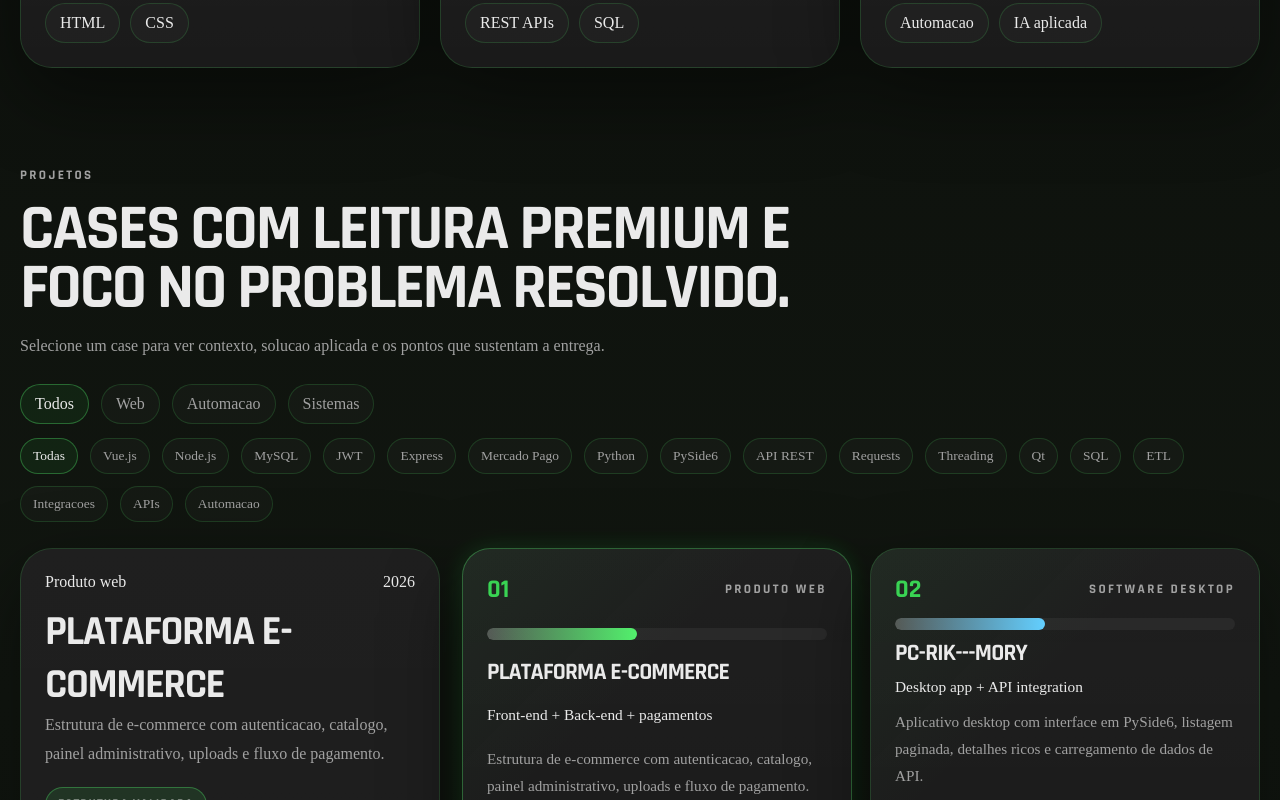
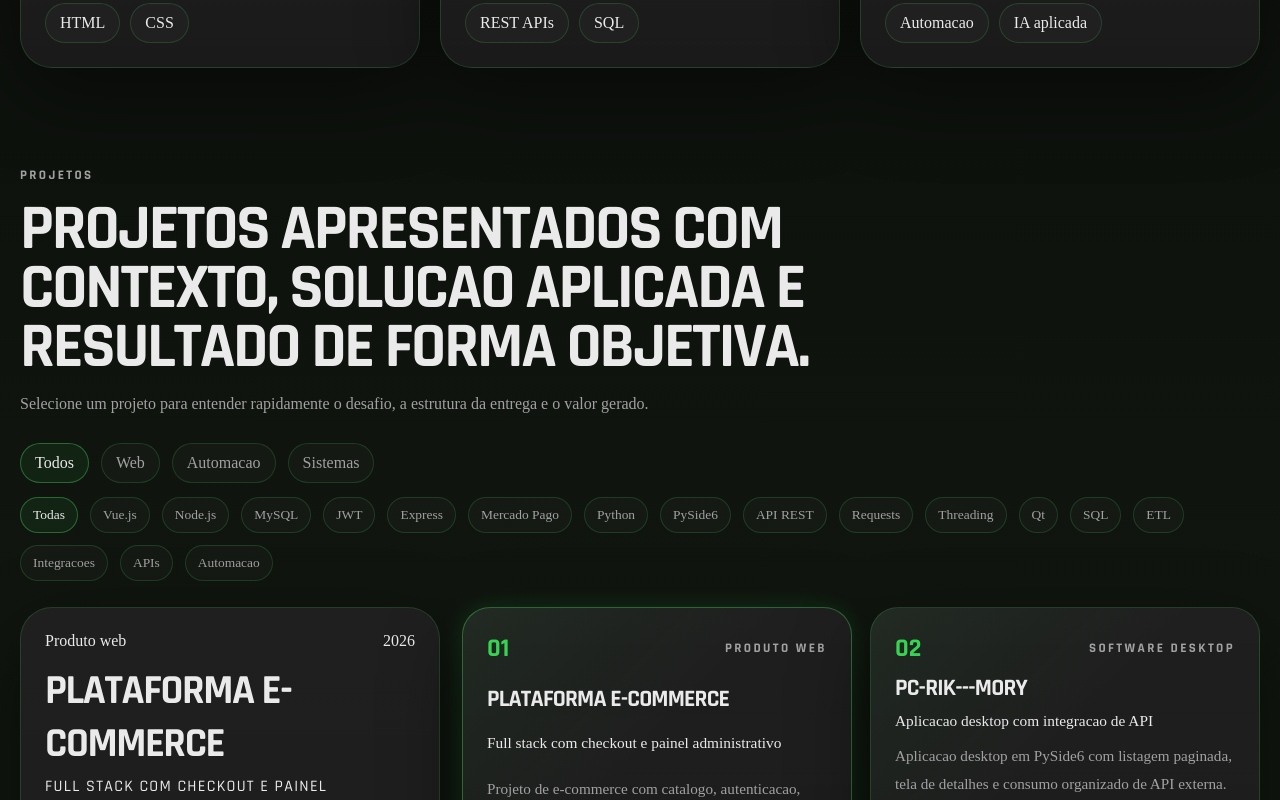
Before and after one commit to eliasdevmind/eliasdevweb, a React (Create React App) app: page / in a window 1280 px wide. Shown: the part 2000-2800 px from the top of the page. Built offline with nearby package versions, Linux system fonts and the light colour scheme; the HTML template or start-up script is replaced by a standard one.

Commit message:
ajuste de layoute projeto simplificação

```diff
--- a/src/App.css
+++ b/src/App.css
@@ -619,6 +619,15 @@
   font-size: 2.6rem;
 }
 
+.project-preview-role {
+  margin-top: 6px;
+  color: var(--text-main);
+  font-family: 'Rajdhani', sans-serif;
+  font-size: 1rem;
+  letter-spacing: 0.08em;
+  text-transform: uppercase;
+}
+
 .project-status-row,
 .project-preview-metrics {
   display: flex;
@@ -905,34 +914,6 @@
   line-height: 0.98;
 }
 
-.project-card-strip {
-  position: relative;
-  height: 12px;
-  border-radius: 999px;
-  overflow: hidden;
-  background: rgba(255, 255, 255, 0.05);
-}
-
-.project-card-strip span {
-  display: block;
-  width: 44%;
-  height: 100%;
-  border-radius: inherit;
-  background: linear-gradient(90deg, rgba(255, 255, 255, 0.2), currentColor);
-}
-
-.project-card-strip.is-commerce {
-  color: #52f06c;
-}
-
-.project-card-strip.is-desktop {
-  color: #63cfff;
-}
-
-.project-card-strip.is-systems {
-  color: #ffb44e;
-}
-
 .project-card-stack {
   display: flex;
   flex-wrap: wrap;
@@ -961,16 +942,47 @@
   font-size: 0.96rem;
 }
 
-.project-card p {
+.project-card-summary {
   font-size: 0.95rem;
   margin: 0;
 }
 
+.project-card-highlights {
+  display: flex;
+  flex-wrap: wrap;
+  gap: 8px;
+}
+
+.project-card-highlights span {
+  display: inline-flex;
+  align-items: center;
+  min-height: 30px;
+  padding: 0 10px;
+  border-radius: 999px;
+  background: rgba(255, 255, 255, 0.04);
+  color: var(--text-secondary);
+  font-size: 0.76rem;
+  letter-spacing: 0.08em;
+  text-transform: uppercase;
+}
+
 .project-card-footer {
+  display: grid;
+  gap: 4px;
+  font-size: 0.84rem;
+}
+
+.project-card-footer span:first-child {
+  color: var(--accent);
+  font-family: 'Rajdhani', sans-serif;
+  font-weight: 700;
+  letter-spacing: 0.12em;
+  text-transform: uppercase;
+}
+
+.project-card-footer span:last-child {
   color: var(--text-secondary);
-  font-size: 0.84rem;
-  text-transform: uppercase;
-  letter-spacing: 0.08em;
+  line-height: 1.6;
 }
 
 .project-empty-state {
--- a/src/components/ProjectsSection.js
+++ b/src/components/ProjectsSection.js
@@ -20,10 +20,8 @@ function ProjectsSection({
     <section className="projects-section" id="projects">
       <div className="section-heading">
         <p className="eyebrow">Projetos</p>
-        <h2>Cases com leitura premium e foco no problema resolvido.</h2>
-        <p>
-          Selecione um case para ver contexto, solucao aplicada e os pontos que sustentam a entrega.
-        </p>
+        <h2>Projetos apresentados com contexto, solucao aplicada e resultado de forma objetiva.</h2>
+        <p>Selecione um projeto para entender rapidamente o desafio, a estrutura da entrega e o valor gerado.</p>
       </div>
 
       <div className="filter-bar" role="tablist" aria-label="Filtrar projetos">
@@ -81,6 +79,7 @@ function ProjectsSection({
             </div>
 
             <h3>{activeProject.title}</h3>
+            <p className="project-preview-role">{activeProject.role}</p>
             <p className="preview-text">{activeProject.summary}</p>
 
             <div className="project-status-row">
@@ -90,7 +89,7 @@ function ProjectsSection({
 
             <div className={`project-preview-visual is-${activeProject.mock.accent}`}>
               <div className="project-preview-visual-top">
-                <span>{activeProject.mock.eyebrow}</span>
+                <span>Visao do projeto</span>
                 <span>{activeProject.mock.title}</span>
               </div>
               <div className="project-preview-metrics">
@@ -110,17 +109,17 @@ function ProjectsSection({
 
             <div className="project-facts-grid">
               <div className="project-preview-block project-fact-card">
-                <span className="project-block-label">Problema</span>
+                <span className="project-block-label">O que precisava ser resolvido</span>
                 <p>{activeProject.problem}</p>
               </div>
 
               <div className="project-preview-block project-fact-card">
-                <span className="project-block-label">Resultado</span>
+                <span className="project-block-label">O que foi entregue</span>
                 <p>{activeProject.result}</p>
               </div>
 
               <div className="project-preview-block project-fact-card project-fact-card-wide">
-                <span className="project-block-label">Impacto</span>
+                <span className="project-block-label">Resultado na pratica</span>
                 <p>{activeProject.impact}</p>
               </div>
             </div>
@@ -180,20 +179,22 @@ function ProjectsSection({
                     <span className="project-number">{project.number}</span>
                     <span className="project-badge">{project.badge}</span>
                   </div>
-                  <div className={`project-card-strip is-${project.mock.accent}`} aria-hidden="true">
-                    <span />
-                  </div>
                   <strong>{project.title}</strong>
                   <span className="project-role">{project.role}</span>
-                  <p>{project.summary}</p>
+                  <p className="project-card-summary">{project.summary}</p>
+                  <div className="project-card-highlights">
+                    <span>{project.category}</span>
+                    <span>{project.year}</span>
+                    <span>{project.status}</span>
+                  </div>
                   <ul className="project-card-stack" aria-label={`Principais stacks de ${project.title}`}>
                     {project.stack.slice(0, 4).map((item) => (
                       <li key={item}>{item}</li>
                     ))}
                   </ul>
                   <div className="project-card-footer">
-                    <span>{project.category}</span>
-                    <span>{project.year}</span>
+                    <span>Escopo</span>
+                    <span>{project.scope}</span>
                   </div>
                 </button>
               );
--- a/src/data/portfolioData.js
+++ b/src/data/portfolioData.js
@@ -37,21 +37,21 @@ export const projects = [
     title: 'Plataforma E-commerce',
     category: 'Web',
     year: '2026',
-    role: 'Front-end + Back-end + pagamentos',
+    role: 'Full stack com checkout e painel administrativo',
     summary:
-      'Estrutura de e-commerce com autenticacao, catalogo, painel administrativo, uploads e fluxo de pagamento.',
+      'Projeto de e-commerce com catalogo, autenticacao, painel administrativo e fluxo de checkout integrado.',
     problem:
-      'Necessidade de centralizar jornada de compra, cadastro de produtos e operacao em um fluxo unico e confiavel.',
+      'A operacao precisava reunir catalogo, gestao de produtos e jornada de compra em um fluxo unico e consistente.',
     result:
-      'Case completo para demonstrar arquitetura full stack, integracao com pagamentos e organizacao de produto.',
+      'Foi estruturada uma base full stack com navegacao de compra, autenticacao e organizacao administrativa do produto.',
     impact:
-      'Organiza a operacao comercial em uma estrutura unica, com fluxo de compra, autenticacao e administracao integrados.',
+      'O projeto consolida a operacao comercial em uma unica estrutura, facilitando manutencao, escala e clareza do fluxo.',
     status: 'Estrutura validada',
-    scope: 'Checkout, catalogo, autenticacao e painel',
+    scope: 'Catalogo, autenticacao, checkout e area administrativa',
     verification: [
-      'Fluxo principal de compra mapeado',
-      'Arquitetura separada entre front, API e dados',
-      'Integracao de pagamento prevista no fluxo real',
+      'Fluxo principal de compra definido de ponta a ponta',
+      'Separacao entre interface, API e camada de dados',
+      'Estrutura pronta para integracao com pagamento real',
     ],
     stack: ['Vue.js', 'Node.js', 'MySQL', 'JWT', 'Express', 'Mercado Pago'],
     mock: {
@@ -80,21 +80,21 @@ export const projects = [
     title: 'PC-RIK---MORY',
     category: 'Automacao',
     year: '2025',
-    role: 'Desktop app + API integration',
+    role: 'Aplicacao desktop com integracao de API',
     summary:
-      'Aplicativo desktop com interface em PySide6, listagem paginada, detalhes ricos e carregamento de dados de API.',
+      'Aplicacao desktop em PySide6 com listagem paginada, tela de detalhes e consumo organizado de API externa.',
     problem:
-      'Criar uma experiencia local responsiva com consumo de dados externos e fluxo claro de navegacao.',
+      'O objetivo era construir uma experiencia local fluida para consulta de dados externos, sem travar a navegacao.',
     result:
-      'Demonstra dominio em Python, interface grafica e integracao assíncrona para aplicacoes desktop.',
+      'Foi entregue uma interface desktop clara, com carregamento estruturado e separacao entre listagem e detalhamento.',
     impact:
-      'Entrega navegacao clara, leitura de dados externos e experiencia local consistente para uso continuo.',
+      'O resultado e uma aplicacao mais estavel para uso recorrente, com leitura simples e melhor experiencia de consulta.',
     status: 'Interface validada',
-    scope: 'Desktop UI, API publica e navegacao',
+    scope: 'Interface desktop, consumo de API e fluxo de navegacao',
     verification: [
-      'Listagem e detalhamento de registros separados',
-      'Interface responsiva em ambiente desktop',
-      'Consumo de API com carregamento organizado',
+      'Listagem e detalhamento separados em telas bem definidas',
+      'Interface responsiva no contexto desktop',
+      'Consumo de API tratado de forma organizada',
     ],
     stack: ['Python', 'PySide6', 'API REST', 'Requests', 'Threading', 'Qt'],
     mock: {
@@ -123,21 +123,21 @@ export const projects = [
     title: 'Rotinas Internas e Automacao',
     category: 'Sistemas',
     year: '2026',
-    role: 'Automacao operacional + dados',
+    role: 'Automacao operacional com integracao de dados',
     summary:
-      'Fluxos para reduzir tarefas repetitivas, integrar dados e apoiar operacao com mais controle e velocidade.',
+      'Conjunto de rotinas para reduzir tarefas manuais, integrar dados e dar mais previsibilidade a operacoes internas.',
     problem:
-      'Processos manuais, retrabalho e dependencia de execucao operacional constante.',
+      'A operacao dependia de execucao manual recorrente, com retrabalho e baixa previsibilidade entre etapas.',
     result:
-      'Automacoes e rotinas tecnicas que aumentam previsibilidade, organizacao e capacidade operacional.',
+      'Foram estruturadas automacoes e rotinas tecnicas para organizar fluxos, padronizar dados e reduzir dependencia manual.',
     impact:
-      'Reduz dependencia de tarefas manuais e melhora consistencia em processos internos e tratamento de dados.',
+      'O ganho principal esta na consistencia operacional, com menos repeticao manual e mais controle sobre os processos.',
     status: 'Processo validado',
-    scope: 'Automacao, integracao e tratamento de dados',
+    scope: 'Automacao de rotinas, integracoes e tratamento de dados',
     verification: [
-      'Fluxos repetitivos transformados em rotina tecnica',
+      'Fluxos repetitivos convertidos em rotina tecnica',
       'Integracoes desenhadas para reduzir retrabalho',
-      'Foco em previsibilidade e controle operacional',
+      'Estrutura voltada a previsibilidade e controle operacional',
     ],
     stack: ['Python', 'SQL', 'ETL', 'Integracoes', 'APIs', 'Automacao'],
     mock: {
```
